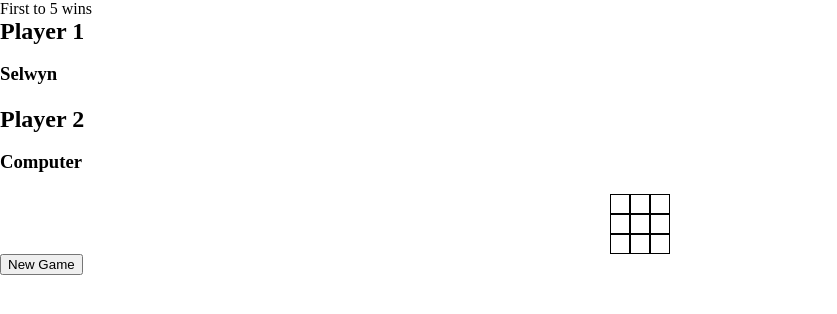
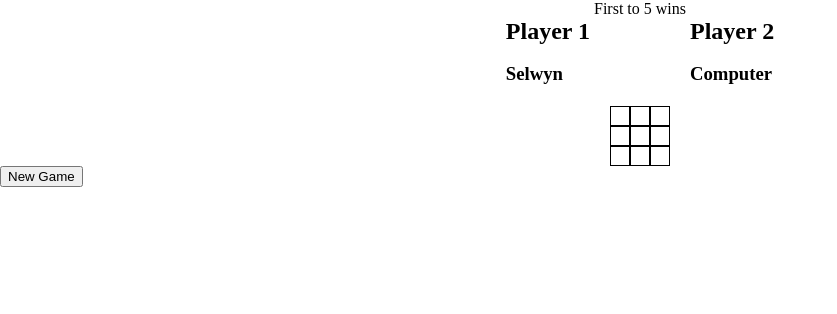
Before and after one commit to mariotmc/Odin_tic-tac-toe, a plain HTML site: page index.html in a window 1280 px wide. Shown: the whole page, without its empty margins (0-837 px from the left). Drawn offline with Linux system fonts and the light colour scheme.

Commit message:
Add website basic layout

```diff
--- a/app/scss/_globals.scss
+++ b/app/scss/_globals.scss
@@ -30,6 +30,10 @@ a:active {
   text-decoration: none;
 }
 
+#win-loss-message {
+  text-align: center;
+}
+
 .row {
   display: flex;
   width: fit-content;
@@ -42,3 +46,9 @@ a:active {
   height: 20px;
   text-align: center;
 }
+
+.players {
+  display: flex;
+  justify-content: center;
+  gap: rem(100);
+}
```
Also changed, not shown: dist/style.css, 1 other file.
